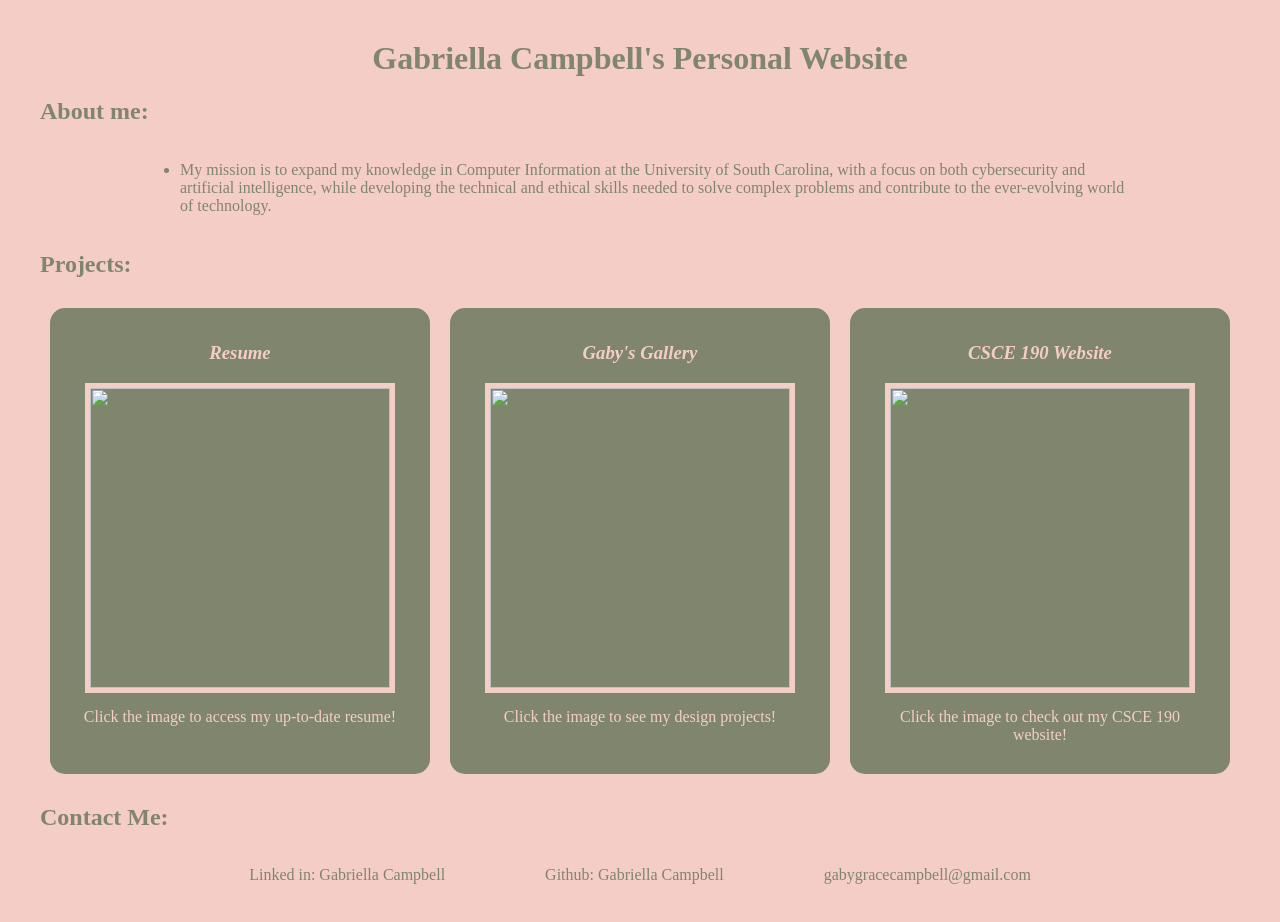
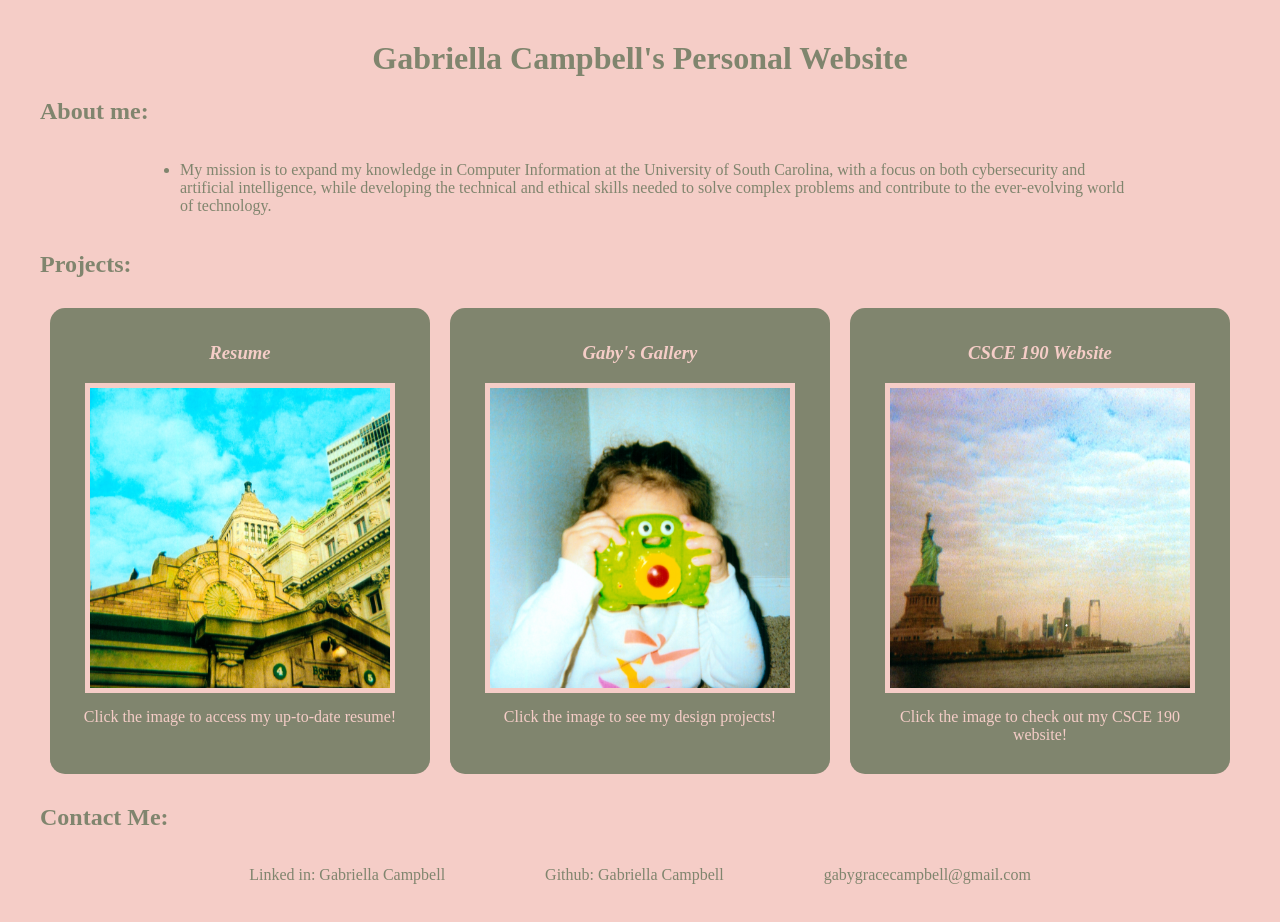
Before and after one commit to gabriellacampbell/giGABYte.github.io, a plain HTML site: page index.html in a window 1280 px wide. Drawn offline with Linux system fonts and the light colour scheme.

Commit message:
add images

```diff
--- a/index.html
+++ b/index.html
@@ -32,7 +32,7 @@
                 <h3>Resume</h3>
               </a>
               <a href="files/GC2026Resume">
-                <img src="image/resumess.png">
+                <img src="image/cover1.png">
               </a>
               <p>
               Click the image to access my up-to-date resume!
@@ -45,7 +45,7 @@
                 <h3>Gaby's Gallery</h3>
               </a>
               <a href="gallery.html">
-                <img src="image/pgcover.png">
+                <img src="image/cover2.png">
               </a>
               <p>
               Click the image to see my design projects!
@@ -58,7 +58,7 @@
                 <h3>CSCE 190 Website</h3>
               </a>
               <a href="https://gabriellacampbell.github.io/">
-                <img src="image/190cover.png">
+                <img src="image/cover3.png">
               </a>
               <p>
               Click the image to check out my CSCE 190 website!
```
Also changed, not shown: image/cover1.png (added), image/cover2.png (added), image/cover3.png (added).
